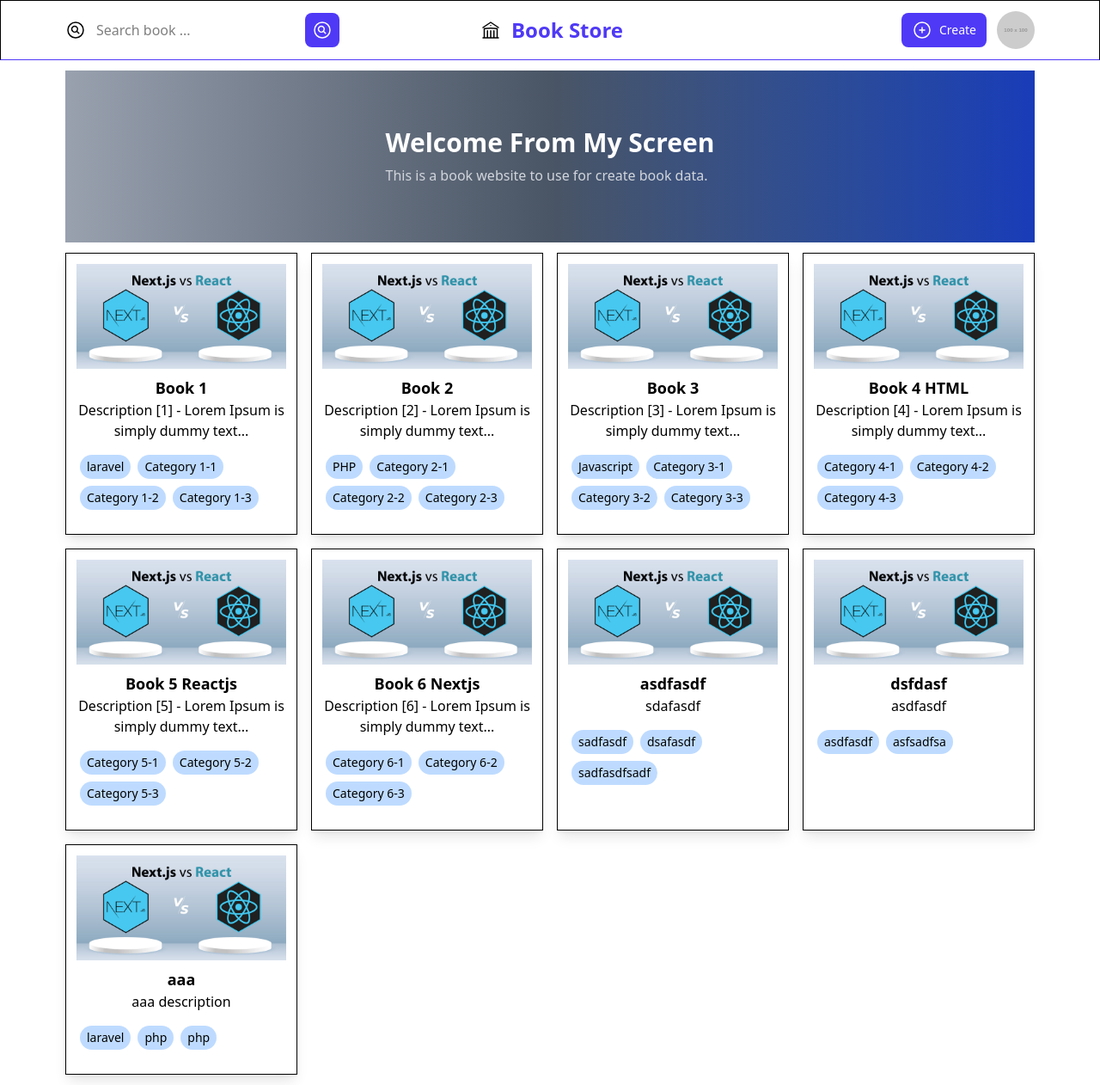
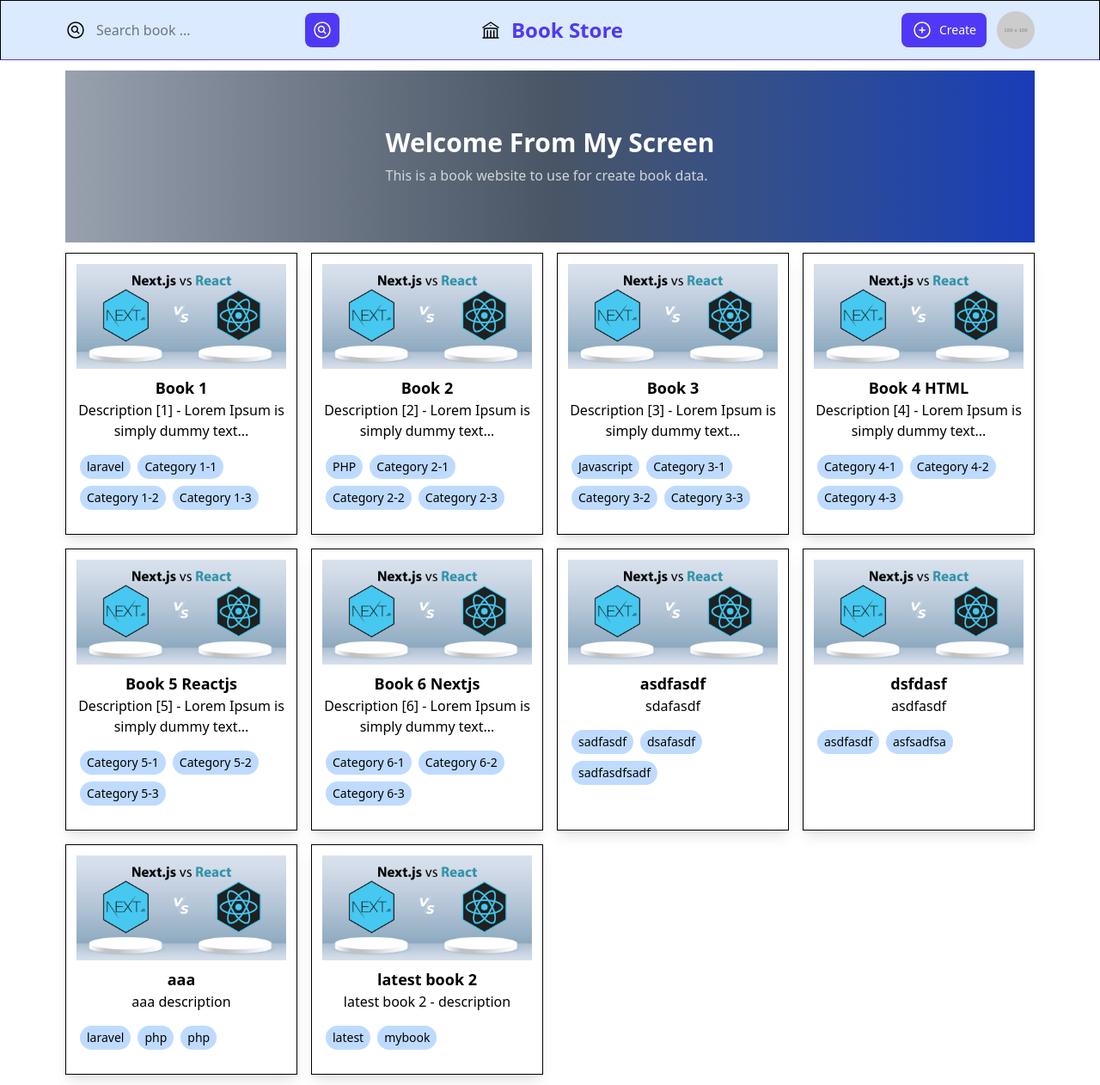
Before and after one commit to thihaaung225278/React-Library, a React (Vite) app: page / in a window 1280 px wide. Shown: the whole page at 86% size. Built offline with nearby package versions, Linux system fonts and the light colour scheme; data requests are answered from the project's data file.

Commit message:
added context api and updated some bug codes

```diff
--- a/src/components/BookList.jsx
+++ b/src/components/BookList.jsx
@@ -9,11 +9,9 @@ export default function BookList() {
     let params = new URLSearchParams(location.search);
     let search = params.get('q')
 
-    let {data: books, loading, error} = useFetch(`http://localhost:3000/books${search ? `?q=${search}` : ""}`);
-    console.log(books);
+    let { data: books, loading, error } = useFetch(`http://localhost:3000/books${search ? `?q=${search}` : ""}`);
 
-
-    if(error){
+    if (error) {
         return <p>{error}</p>
     }
 
@@ -23,7 +21,9 @@ export default function BookList() {
             {!!books && (
                 <div className="grid grid-cols-2 md:grid-cols-4 gap-4 mt-3">
                     {books.map((book) => (
-                        <Book book={book} key={book.id}  />
+
+                        <Book book={book} key={book.id} />
+
                     ))}
                 </div>
             )}
--- a/src/components/Navbar.jsx
+++ b/src/components/Navbar.jsx
@@ -1,19 +1,22 @@
-import React, { useState } from 'react'
+import React, { useContext, useState } from 'react'
 
-import { Link , NavLink, useNavigate } from 'react-router-dom'
+import { Link, NavLink, useNavigate } from 'react-router-dom'
+import { ThemeContext } from '../contexts/ThemeContext';
 
 
 export default function Navbar() {
 
     let [search, setSearch] = useState("");
-    let navigate =useNavigate()
+    let navigate = useNavigate()
 
     const handleSearch = (e) => {
         navigate(`/?q=${search}`)
     }
 
+    const { theme } = useContext(ThemeContext)
+
     return (
-        <nav className='border border-b-1 border-b-indigo-600'>
+        <nav className={`border border-b-1 border-b-indigo-600 ${theme == 'dark' ? 'bg-blue-100' : 'bg-yellow-100'}`}>
             <ul className='flex justify-between items-center p-3 max-w-6xl mx-auto'>
 
                 {/* left */}
--- /dev/null
+++ b/src/contexts/ThemeContext.jsx
@@ -0,0 +1,13 @@
+import { createContext } from "react";
+
+const ThemeContext = createContext()
+
+const ThemeContextProvider = ({ children }) => {
+    return (
+        <ThemeContext.Provider value={{ theme: "dark" }}>
+            {children}
+        </ThemeContext.Provider>
+    )
+}
+
+export { ThemeContext, ThemeContextProvider }
--- a/src/data/db.json
+++ b/src/data/db.json
@@ -64,6 +64,7 @@
       ]
     },
     {
+      "id": 6.5,
       "title": "asdfasdf",
       "description": "sdafasdf",
       "categories": [
@@ -90,6 +91,15 @@
         "php"
       ],
       "id": 8
+    },
+    {
+      "title": "latest book 2",
+      "description": "latest book 2 - description",
+      "categories": [
+        "latest",
+        "mybook"
+      ],
+      "id": 9
     }
   ]
 }
--- a/src/hooks/useFetch.js
+++ b/src/hooks/useFetch.js
@@ -28,7 +28,6 @@ function useFetch(url, method = 'GET') {
                     return res.json()
                 })
                 .then(data => {
-                    console.log(data)
                     setData(data)
                     setLoading(false)
                     setError(null)
--- a/src/main.jsx
+++ b/src/main.jsx
@@ -3,7 +3,10 @@ import './index.css'
 import { RouterProvider } from "react-router-dom";
 
 import router from './routes/index'
+import { ThemeContextProvider } from './contexts/ThemeContext';
 
 createRoot(document.getElementById('root')).render(
-    <RouterProvider router={router} />
+    <ThemeContextProvider>
+        <RouterProvider router={router} />
+    </ThemeContextProvider>
 )
```
